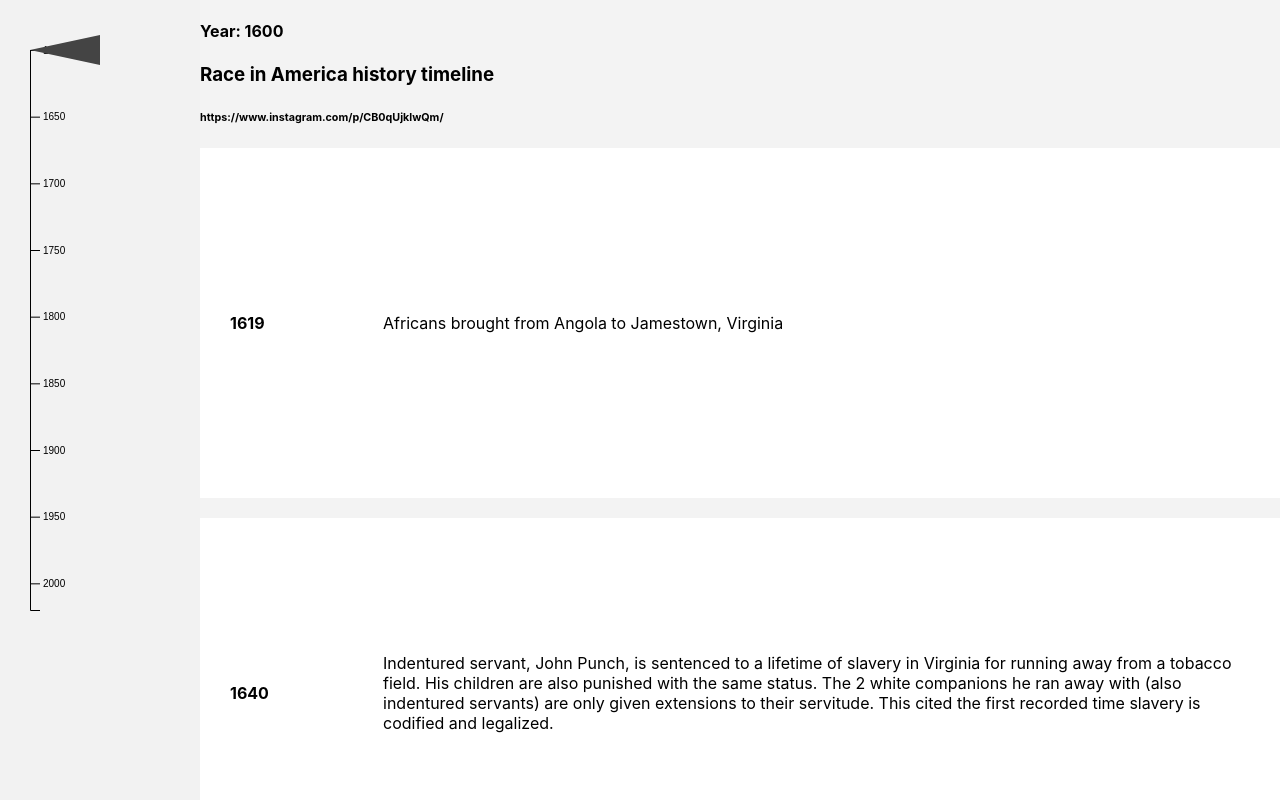
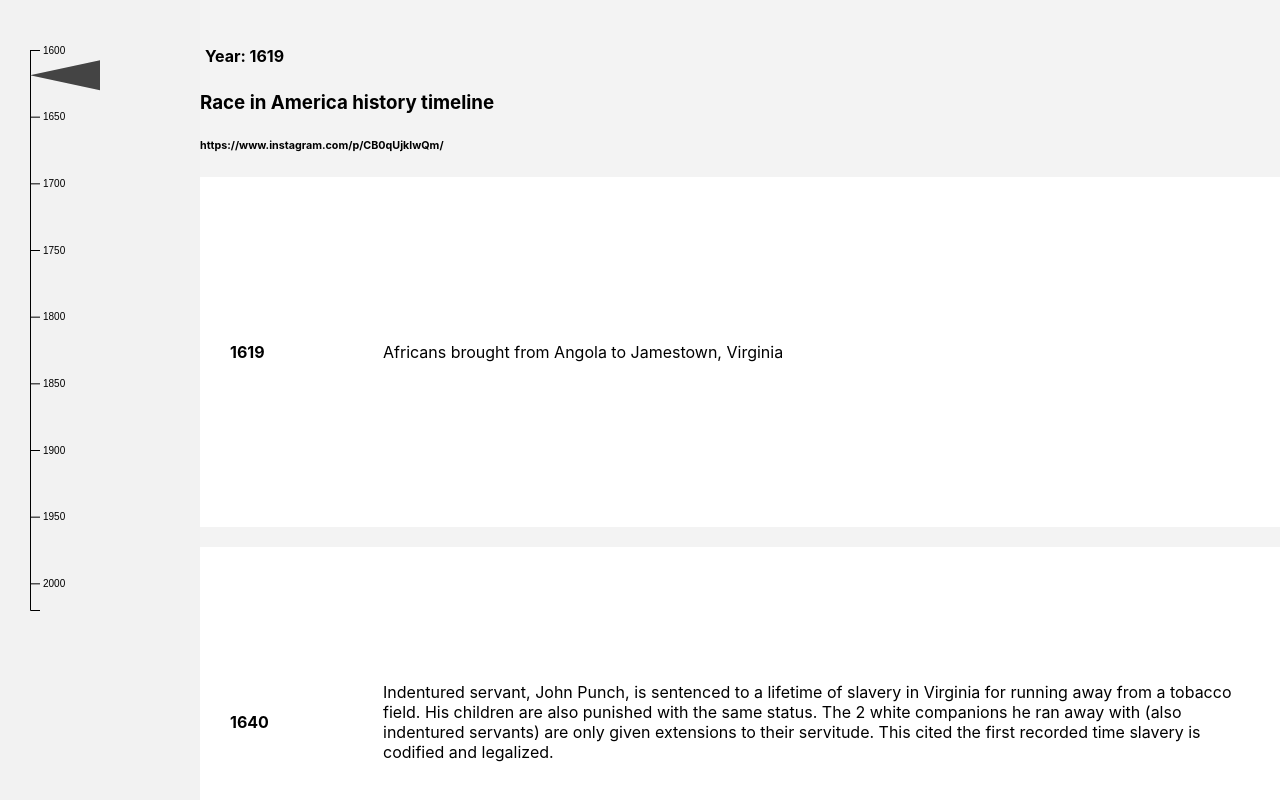
Before and after one commit to keithlmiller/timeline, a React (Create React App) app: page / in a window 1280 px wide. Built offline with nearby package versions, Linux system fonts and the light colour scheme.

Commit message:
set scroll  of slider based on year of event in view

```diff
--- a/src/App.js
+++ b/src/App.js
@@ -23,7 +23,6 @@ function App() {
 
   const contentRef = useRef(null)
 
-  const [cityData, setCityData] = useState([]);
   const [currentYear, setCurrentYear] = useState(startYear);
   const [bars, setBars] = useState([]);
   const [scrollPos, setScrollPos] = useState(0);
@@ -40,6 +39,21 @@ function App() {
     }
   }, [contentRef])
 
+  useEffect(() => {
+    const entryHeight = scrollRange[1] / historyData.entries.length;
+    const entryPos = Math.floor(scrollPos / entryHeight)
+    const entryYear = historyData.entries[entryPos] ? historyData.entries[entryPos].year : historyData.entries[0].year;
+
+    setCurrentYear(entryYear)
+    console.log('entryYear', entryYear)
+    console.log('entryPos', entryPos);
+    // console.log('scrollPos', scrollPos);
+    // console.log('scrollRange', scrollRange);
+    // console.log('historyData.entries.length', historyData.entries.length)
+    // console.log('entryHeight', entryHeight)
+    // console.log('historyData.entries[entryPos]', historyData.entries[entryPos])
+  }, [scrollRange, scrollPos])
+
   return (
     <div className='app-container'>
       <div className='timeline'>
@@ -53,10 +67,13 @@ function App() {
           onChange={setCurrentYear}
           steps={[1705, 1832, 1879, 1920]}
           showSteps={false}
+          year={currentYear}
         />
       </div>
       <div ref={contentRef} className='primary-content'>
-        <h4>Year: {currentYear}</h4>
+        <div className='primary-header'>
+          <h4>Year: {currentYear}</h4>
+        </div>
 
         <div className='scroll-content'>
           <h3>Race in America history timeline</h3>
--- a/src/App.scss
+++ b/src/App.scss
@@ -6,6 +6,14 @@
   .primary-content {
     overflow-y: scroll;
     background: #f3f3f3;
+    position: relative;
+
+    .primary-header {
+      position: sticky;
+      top: 20px;
+      background: #f3f3f3;
+      padding: 5px;
+    }
 
     .history-event {
       display: flex;
--- a/src/components/VerticalSlider.js
+++ b/src/components/VerticalSlider.js
@@ -31,7 +31,6 @@ function VerticalSlider({
 
   const [tempX, setTempX] = useState(padding.left)
   const [draggerY, setDraggerY] = useState(padding.left);
-  const [currYear, setCurrYear] = useState(start);
   const [isPlaying, setIsPlaying] = useState(false);
   const [yScale, setYScale] = useState(null);
   const [currStep, setCurrStep] = useState(0);
@@ -57,9 +56,18 @@ useEffect(() => {
     .domain(scrollRange)
     .range([padding.top, height - padding.bottom]);
 
-    const newYPos = scale(scrollPos)
-    setDraggerY(newYPos)
-}, [scrollPos, scrollRange, height, padding])
+    if (!year) {
+      const newYPos = scale(scrollPos)
+      setDraggerY(newYPos)
+    } else {
+      if (yScale) {
+        const newYPos = yScale.scale(year);
+        setDraggerY(newYPos)
+      }
+    }
+
+
+}, [scrollPos, scrollRange, yScale, year, height, padding])
 
   const togglePlayback = () => {
     if (!isPlaying) {
```
